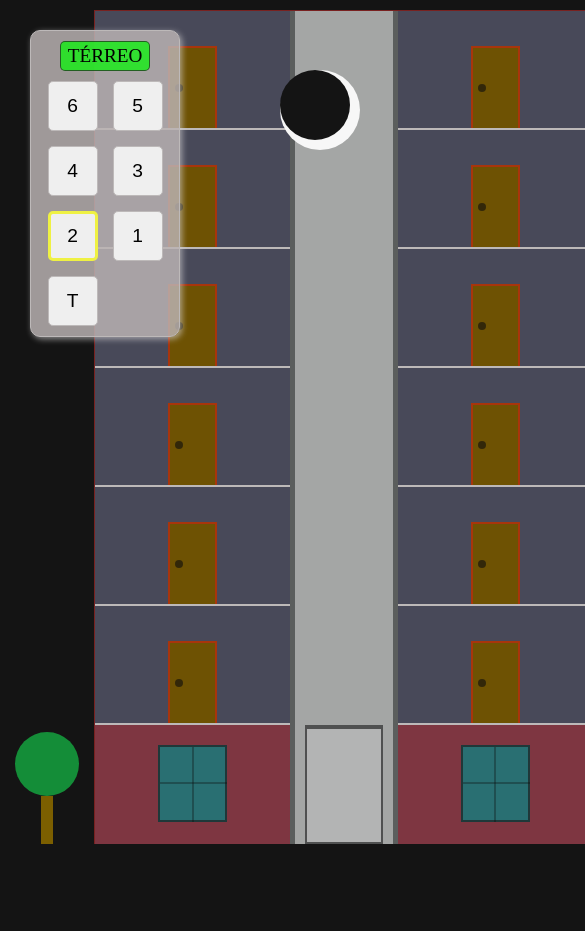
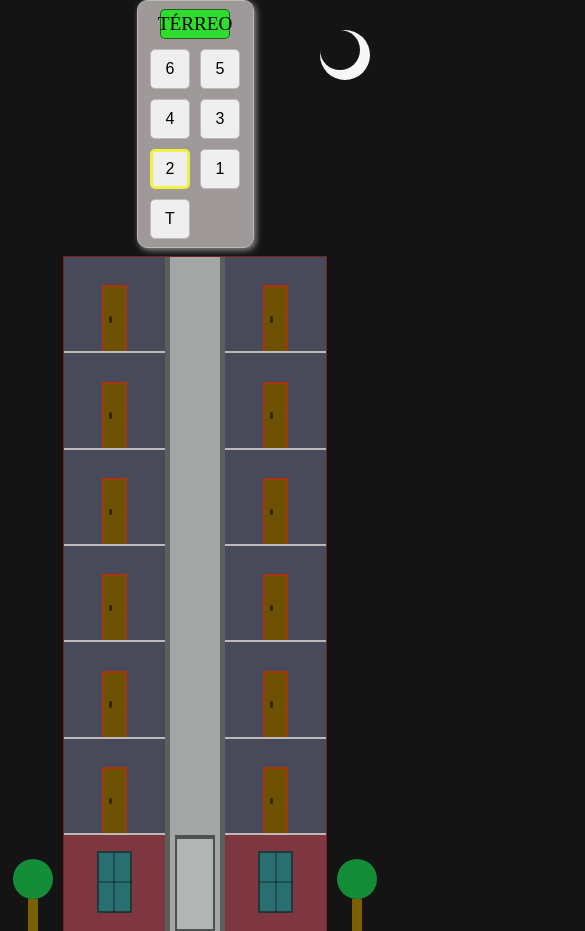
Before and after one commit to AndreiVidal/html-css-js-elevator-project, a plain HTML site: page index.html in a window 390 px wide. Shown: the top 931 px of the page, 585 px wide, since content can reach past the window. Before the commit the page ends 844 px from the top, so only its background shows below. Drawn offline with Linux system fonts and the light colour scheme.

Commit message:
📱 feat:  Add responsive design to layout

```diff
--- a/src/css/styles.css
+++ b/src/css/styles.css
@@ -48,7 +48,6 @@
   --moon-size: 80px;
   --tree-size: 4rem;
 }
-
 
 /* Reset e base */
 * {
@@ -171,7 +170,7 @@ button.highlighted {
   border: 3px solid var(--bg-highlight);
 }
 
-/* Prédio  */
+/* Prédio */
 .structure {
   background-color: var(--bg-structure);
   border: 1px solid var(--border-structure);
@@ -287,3 +286,105 @@ button.highlighted {
   flex: 1;
   height: 10px;
 }
+
+/* Responsivo */
+@media (max-width: 768px) {
+  .main {
+    flex-direction: row;
+    flex-wrap: wrap;
+    align-items: flex-end;
+    justify-content: center;
+    min-height: 100vh;
+    overflow: visible;
+    padding-bottom: 0;
+  }
+
+  .content {
+    width: 60%;
+    min-width: 280px;
+    max-width: 380px;
+    display: flex;
+    align-items: flex-end;
+    gap: 10px;
+    padding: 8px;
+    padding-bottom: 0;
+    justify-content: center;
+  }
+
+  .structure {
+    width: 100%;
+    height: 80vh;
+    margin-bottom: 0;
+  }
+
+  .control-panel {
+    position: static;
+    width: 30%;
+    min-width: 100px;
+    max-width: 140px;
+    margin: 0 8px;
+    padding: 8px;
+  }
+
+  .control-buttons {
+    gap: 10px;
+  }
+
+  .control-buttons button {
+    height: 40px;
+    width: 40px;
+    font-size: 1rem;
+  }
+
+  .tree::before {
+    width: 2.5rem;
+    height: 2.5rem;
+  }
+
+  .tree::after {
+    height: 2rem;
+    width: 0.6rem;
+  }
+
+  .moon {
+    width: 50px;
+    height: 50px;
+    transform: translate(-10px, 20px);
+  }
+
+  .moon::before {
+    width: 40px;
+    height: 40px;
+  }
+
+  .elevator {
+    width: 80%;
+    height: calc(100% / 7);
+  }
+
+  .window {
+    width: 35%;
+    height: 65%;
+  }
+
+  .door {
+    width: 25%;
+    height: 70%;
+  }
+
+  .street {
+    display: flex ;
+    width: 100% ;
+    height: 50px ;
+    min-height: 50px ;
+    margin-top: 0 ;
+    background-color: var(--bg-street) ;
+    border-top: 2px solid var(--border-default) ;
+    position: relative ;
+    z-index: 1 ;
+  }
+
+  .street > .lane {
+    height: 8px ;
+  }
+}
```
